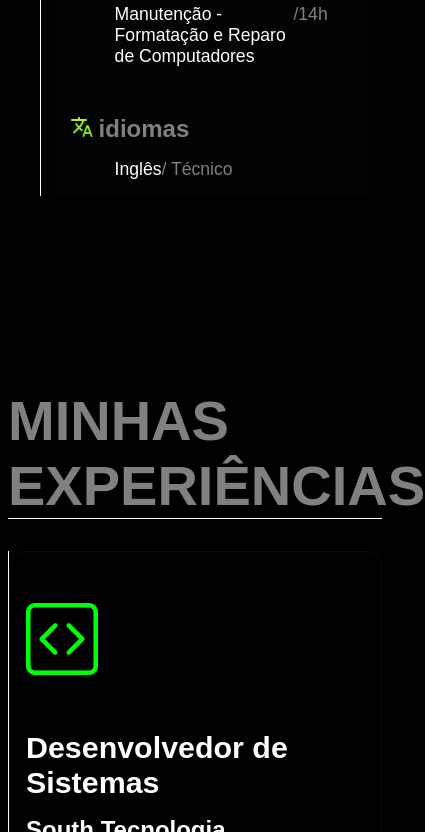
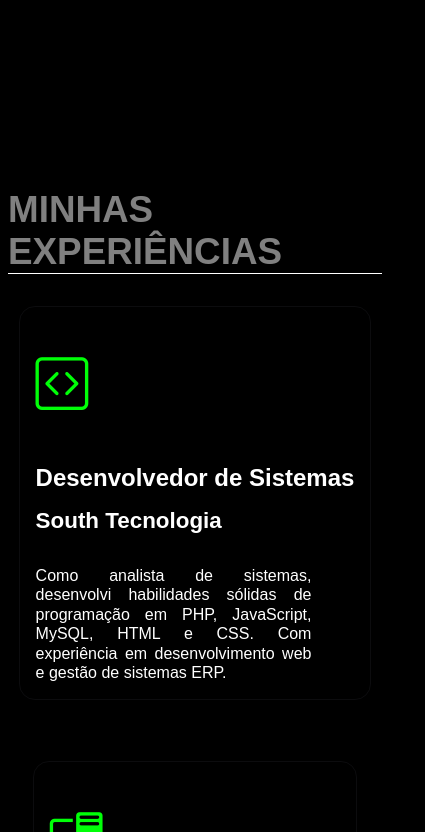
Before and after one commit to bmoreira1/portfolioDev, a plain HTML site: page index.html in a window 390 px wide. Shown: the part 1881-2713 px from the top of the page, 425 px wide, since content can reach past the window. Drawn offline with nearby package versions, Linux system fonts and the light colour scheme.

Commit message:
responsividade ok

```diff
--- a/css/experiencia.css
+++ b/css/experiencia.css
@@ -1,20 +1,20 @@
 .container-experiencia {
     max-width: 1300px;
-    margin: 10rem auto;
+    margin: 10rem auto 2rem auto;
     box-sizing: border-box;
 }
 
 .conteudo-experiencia {
+    max-width: 1200px;
     display: flex;
     justify-content: space-between;
     gap: 3.8rem;
-    margin-top: 2rem;
+    margin: 2rem auto 12rem 2rem;
     flex-wrap: wrap;
     border-left: 1px solid #fff;
 }
 
 .item-experiencia {
-    background-color: #000;
     color: #fff;
     border-radius: 1rem;
     border: 1.5px solid rgb(12, 12, 14);
@@ -52,4 +52,53 @@
     font-size: 1.15rem;
     line-height: 1.225;
     text-align: justify;
+    width: 37ch;
 }
+
+@media (max-width: 920px) {
+    .conteudo-experiencia {
+        justify-content: center;
+    margin: 7rem auto 2rem auto;
+
+    }
+
+    .item-experiencia {
+        flex: none;
+    }
+}
+
+@media (max-width: 769px) {
+    .conteudo-experiencia {
+        justify-content: center;
+        border: none;
+    margin: 2rem auto 12rem 0;
+
+    }
+
+    .item-experiencia {
+        flex: none;
+    }
+
+    .item-experiencia i {
+        font-size: 3.3rem;
+    }
+
+    .item-experiencia h2 {
+        font-size: 1.5rem;
+    }
+
+    .item-experiencia h3 {
+        font-size: 1.4rem;
+    }
+
+    .item-experiencia p {
+        font-size: 1.1rem;
+    }
+}
+
+@media (max-width: 520px) {
+    .item-experiencia p {
+        font-size: 1rem;
+        width: 31ch;
+    }
+}
--- a/css/formacao.css
+++ b/css/formacao.css
@@ -32,6 +32,9 @@
 }
 
 @media (max-width: 769px) {
+.container-formacao{
+  margin: 7rem auto 0 auto;
+}
   .descricao-formacao i {
     font-size: 2.5rem;
   }
--- a/css/global.css
+++ b/css/global.css
@@ -28,3 +28,9 @@ h1, h2, h3, a, p, ul {
     text-transform: uppercase;
     border-bottom: 1px solid #fff;
 }
+
+@media (max-width: 769px) {
+    .title-section {
+        font-size: 2.3rem;
+    }
+}
--- a/css/main.css
+++ b/css/main.css
@@ -4,10 +4,9 @@ main {
 
 .container-main {
   max-width: 1300px;
-  margin: 8rem auto 0 auto;
+  margin: 8rem auto 10rem auto;
   display: flex;
   flex-wrap: wrap;
-  margin-bottom: 10rem;
   gap: 5rem;
   justify-content: center;
 }
```
